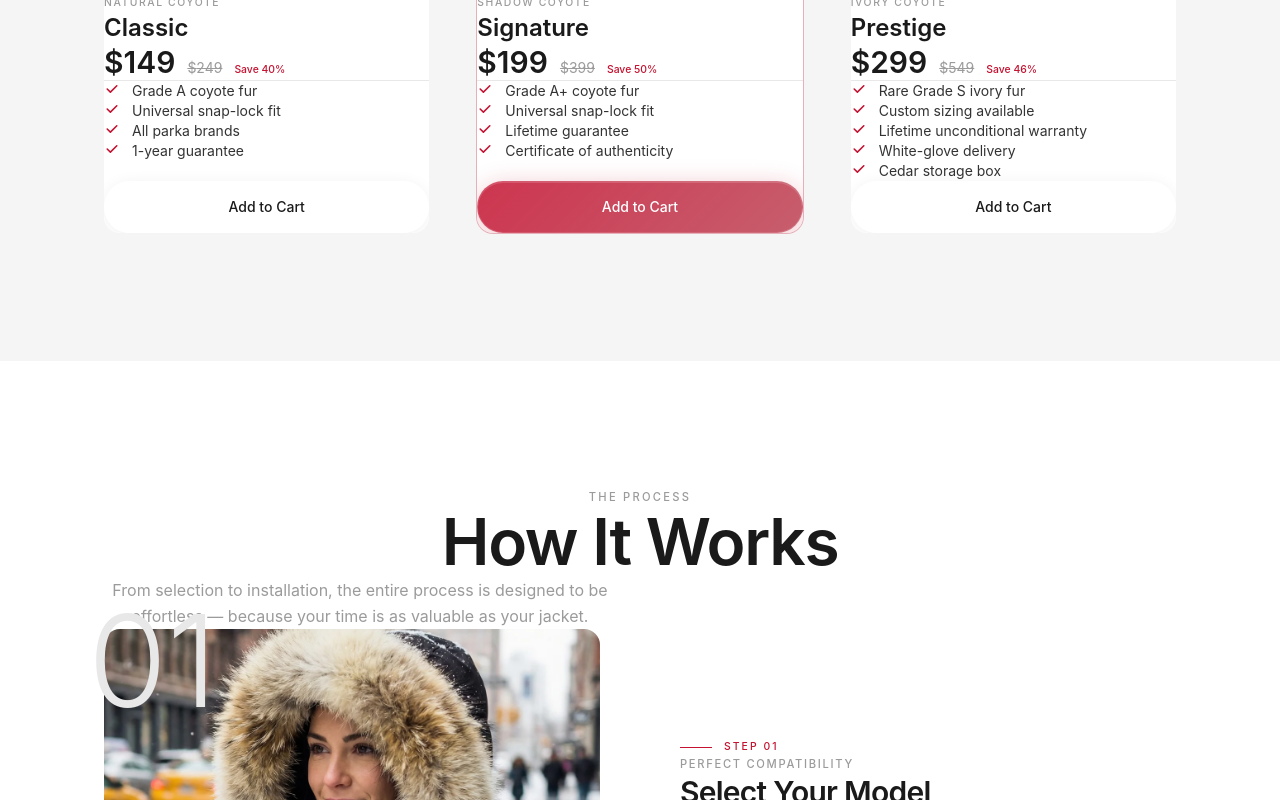
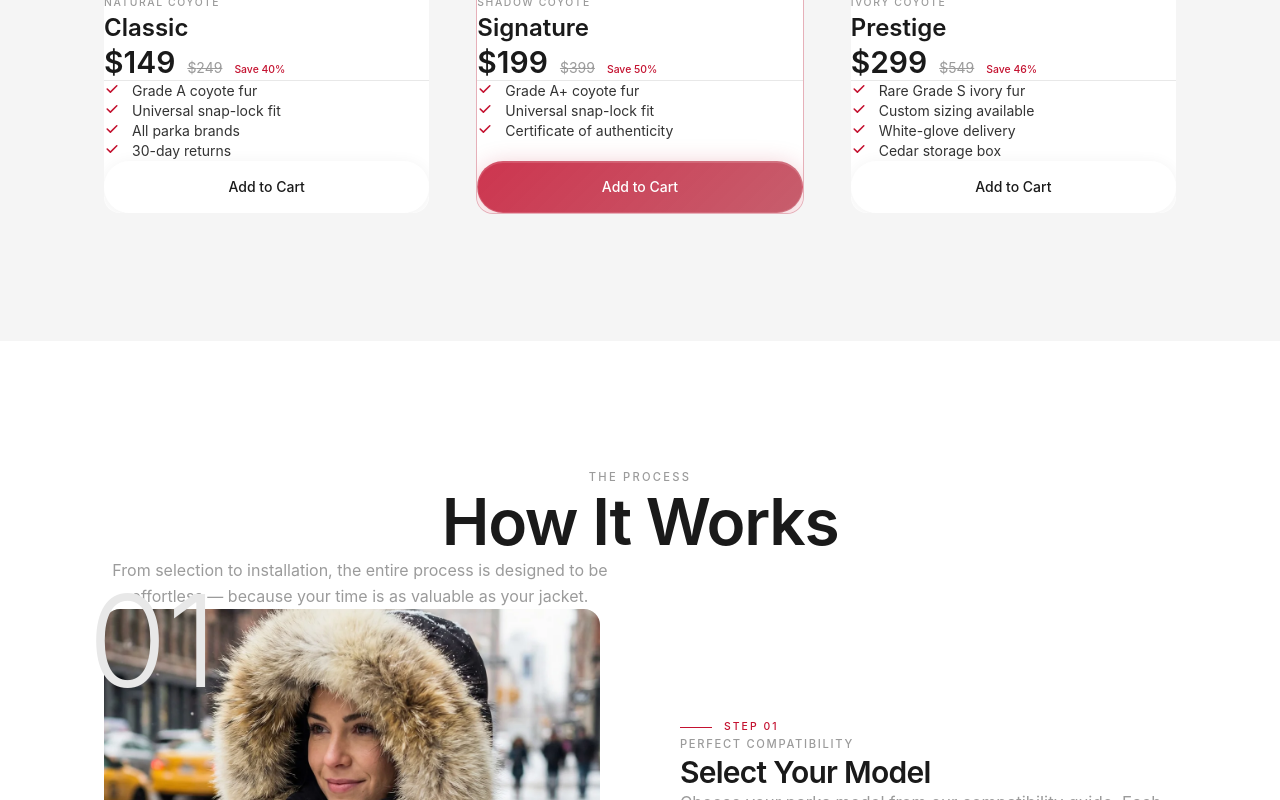
Before and after one commit to caffeineGMT/Parka.Atelier, a Next.js app: page / in a window 1280 px wide. Shown: the part 1480-2280 px from the top of the page. Built offline with nearby package versions, Linux system fonts and the light colour scheme.

Commit message:
remove: lifetime guarantee and ethically sourced references

```diff
--- a/src/components/FAQ.tsx
+++ b/src/components/FAQ.tsx
@@ -6,10 +6,6 @@ const FAQS = [
   {
     q: "Which parka models is Parka.Atelier compatible with?",
     a: "Parka.Atelier is precision-engineered for all major Canada Goose parka models including the Expedition, Langford, Chilliwack, Trillium, Kensington, and Mystique. Our snap-lock system works with standard hood snap configurations. We also support Moose Knuckles, Mackage, Nobis, and Parajumpers. If your model isn\u2019t listed, contact us for a custom sizing consultation.",
-  },
-  {
-    q: "Is the fur ethically sourced?",
-    a: "Absolutely. Every pelt is sourced exclusively from licensed, regulated trappers operating under the Fur Council of Canada\u2019s strict ethical guidelines. We maintain full traceability from origin to finished product and provide a certificate of origin with every Signature and Prestige tier order.",
   },
   {
     q: "How long does installation take?",
@@ -29,11 +25,7 @@ const FAQS = [
   },
   {
     q: "What is your return and exchange policy?",
-    a: "We offer a 30-day satisfaction guarantee on all orders. If you\u2019re not completely satisfied, you can return it for a full refund or exchange within 30 days of delivery. The item must be in original, unworn condition with all tags attached. We provide prepaid return labels for defective items or our errors.",
-  },
-  {
-    q: "What does the lifetime guarantee cover?",
-    a: "Our lifetime guarantee covers any defect in materials or craftsmanship \u2014 including fur shedding beyond normal levels, attachment system failure, or stitching separation. It does not cover damage from improper care, loss, or normal wear over many years. Simply contact us and we\u2019ll arrange repair or replacement at no cost.",
+    a: "We offer a 30-day return policy on all orders. If you\u2019re not completely satisfied, you can return it for a full refund or exchange within 30 days of delivery. The item must be in original, unworn condition with all tags attached. We provide prepaid return labels for defective items or our errors.",
   },
   {
     q: "Do you ship internationally?",
--- a/src/components/ProductShowcase.tsx
+++ b/src/components/ProductShowcase.tsx
@@ -10,7 +10,7 @@ const PRODUCTS = [
     originalPrice: 249,
     image: "/images/product-classic.jpg",
     color: "Natural Coyote",
-    features: ["Grade A coyote fur", "Universal snap-lock fit", "All parka brands", "1-year guarantee"],
+    features: ["Grade A coyote fur", "Universal snap-lock fit", "All parka brands", "30-day returns"],
   },
   {
     name: "Signature",
@@ -20,7 +20,7 @@ const PRODUCTS = [
     color: "Shadow Coyote",
     badge: "Best Seller",
     highlight: true,
-    features: ["Grade A+ coyote fur", "Universal snap-lock fit", "Lifetime guarantee", "Certificate of authenticity"],
+    features: ["Grade A+ coyote fur", "Universal snap-lock fit", "Certificate of authenticity"],
   },
   {
     name: "Prestige",
@@ -29,7 +29,7 @@ const PRODUCTS = [
     image: "/images/product-prestige.jpg",
     color: "Ivory Coyote",
     badge: "Limited",
-    features: ["Rare Grade S ivory fur", "Custom sizing available", "Lifetime unconditional warranty", "White-glove delivery", "Cedar storage box"],
+    features: ["Rare Grade S ivory fur", "Custom sizing available", "White-glove delivery", "Cedar storage box"],
   },
 ];
 
```
